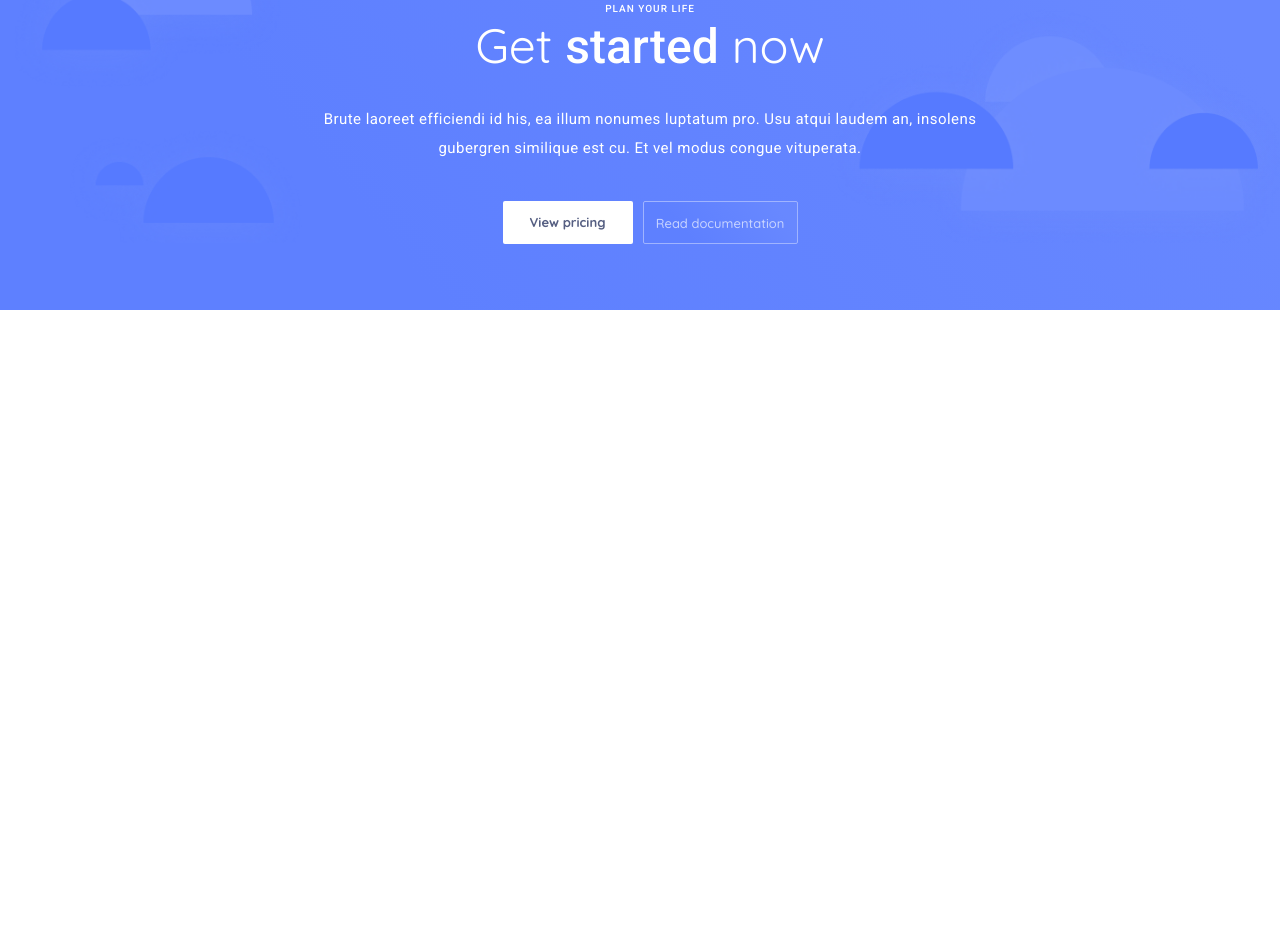
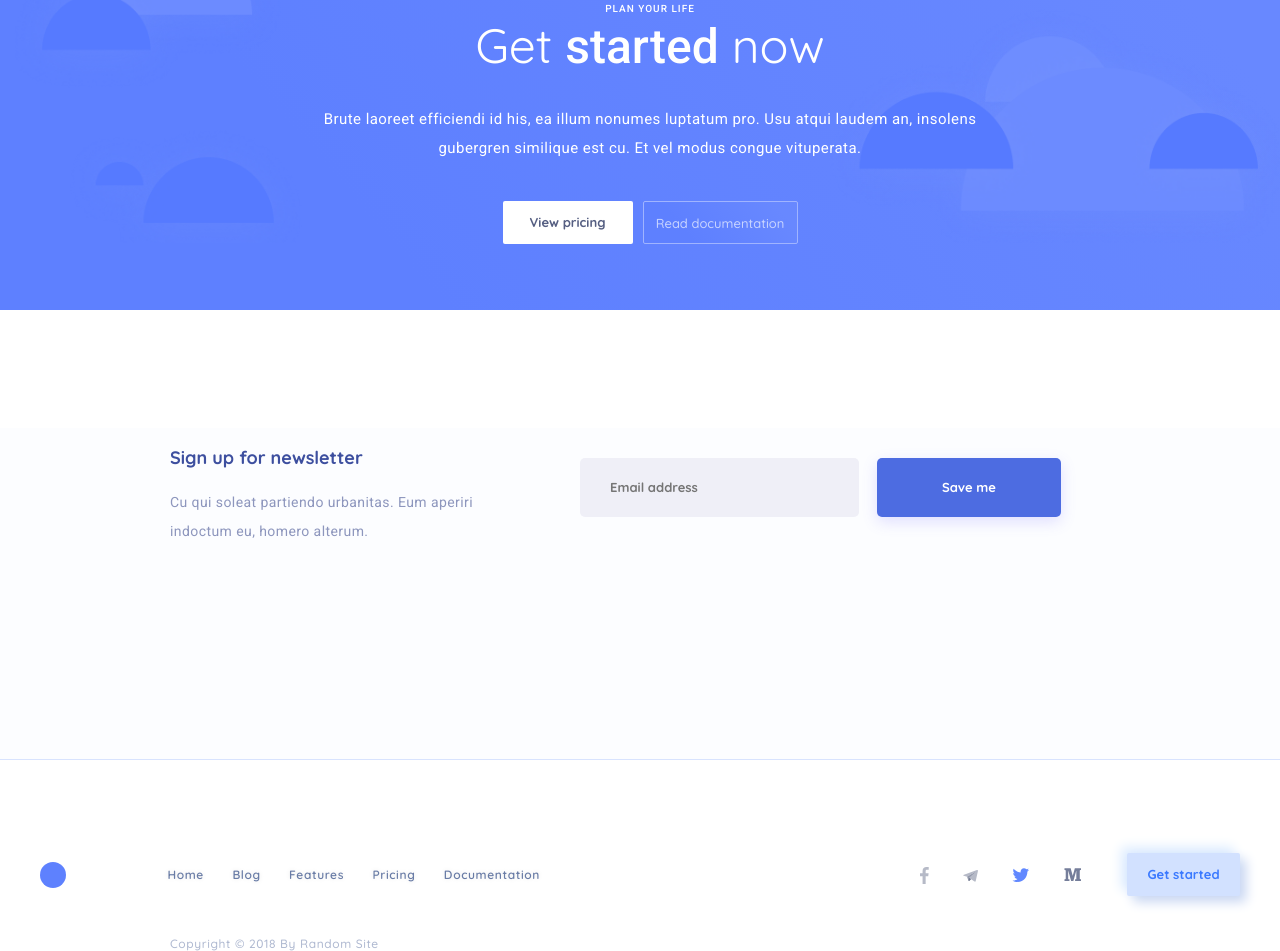
Before and after one commit to OlhaSoroka/Manager_app, a website: page src/index.html in a window 1280 px wide. Shown: the part 5425-6376 px from the top of the page. Before the commit the page ends 5735 px from the top, so only its background shows below. Drawn offline with nearby package versions, Linux system fonts and the light colour scheme.

Commit message:
implement all sections

```diff
--- a/src/index.html
+++ b/src/index.html
@@ -268,7 +268,44 @@
             </div>
         </div>
     </section>
-    <section class="sign"></section>
+    <section class="sign">
+        <div class="container">
+            <div class="sign__wrapper">
+                <div class="sign__text_container">
+                    <div class="sign__header">Sign up for newsletter</div>
+                    <div class="sign__text">Cu qui soleat partiendo urbanitas. Eum aperiri indoctum eu, homero alterum.
+                    </div>
+                </div>
+                <div class="button__container">
+                    <input type="email" class="sign__button_grey" placeholder="Email address">
+                    <button class="sign__button_blue">Save me</button>
+                </div>
+            </div>
+        </div>
+    </section>
+    <section class="header footer">
+        <div class="container">
+            <div class="header__wrapper">
+                <div class="header__link_wrapper">
+                    <div class="header__logo"><img src="./img/logo.svg" alt="logo"></div>
+                    <div class="header__link">Home</div>
+                    <div class="header__link">Blog</div>
+                    <div class="header__link">Features</div>
+                    <div class="header__link">Pricing</div>
+                    <div class="header__link">Documentation</div>
+                </div>
+                <div class="header__icon_wrapper">
+                    <div class="header__icon"><img src="./icon/fb.svg" alt="facebook"></div>
+                    <div class="header__icon"><img src="./icon/tg.svg" alt="telegram"></div>
+                    <div class="header__icon"><img src="./icon/tw.svg" alt="twitter"></div>
+                    <div class="header__icon"><img src="./icon/m.svg" alt="m"></div>
+                    <button class="button header__button">Get started</button>
+                </div>
+            </div>
+            <div class="footer_copyright">Copyright © 2018 by Random site
+            </div>
+        </div>
+    </section>
 
     <script src="./js/script.js"></script>
 </body>
--- a/src/scss/base/_mixins.scss
+++ b/src/scss/base/_mixins.scss
@@ -207,3 +207,38 @@
     }
     transition: all 0.2s;
 }
+@mixin sign_button_grey {
+    background: #efeff7;
+    border-radius: 5px;
+    width: 279px;
+    height: 59px;
+    font-family: Quicksand;
+    font-weight: bold;
+    font-size: 13px;
+    line-height: 16px;
+    text-align: center;
+    color: #7a85ad;
+    cursor: pointer;
+    &:focus {
+        outline: none;
+    }
+    border: none;
+}
+@mixin sign_button_blue {
+    background: #4d6ce1;
+    box-shadow: 0px 5px 15px rgba(116, 104, 255, 0.2);
+    border-radius: 5px;
+    width: 184px;
+    height: 59px;
+    font-family: Quicksand;
+    font-weight: bold;
+    font-size: 13px;
+    line-height: 16px;
+    text-align: center;
+    color: #ffffff;
+    cursor: pointer;
+    &:focus {
+        outline: none;
+    }
+    border: none;
+}
--- /dev/null
+++ b/src/scss/blocks/_footer.scss
@@ -0,0 +1,16 @@
+@import "../base/mixins";
+@import "../base/variables";
+.footer {
+    margin-top: 93px;
+    &_copyright {
+        margin: 40px 0 0 130px;
+        font-family: Quicksand;
+        font-weight: 500;
+        font-size: 12px;
+        line-height: 15px;
+        text-align: left;
+        letter-spacing: 0.05em;
+        text-transform: capitalize;
+        color: #aeb8d0;
+    }
+}
--- a/src/scss/blocks/_sign.scss
+++ b/src/scss/blocks/_sign.scss
@@ -1,2 +1,40 @@
 @import "../base/mixins";
 @import "../base/variables";
+.sign {
+    background: #fcfdff;
+    border-bottom: 1px solid #d8e3fe;
+    height: 332px;
+    &__wrapper {
+        margin: 118px 0 0 130px;
+
+        display: flex;
+        justify-content: flex-start;
+        align-items: center;
+    }
+    &__header {
+        @include header;
+        font-size: 18px;
+        text-align: left;
+        font-weight: bold;
+    }
+    &__text {
+        width: 330px;
+        @include text;
+        font-size: 14px;
+        text-align: left;
+    }
+    &__button_grey {
+        @include sign_button_grey;
+        margin-left: 80px;
+        text-align: left;
+        padding-left: 30px;
+    }
+    &__button_blue {
+        @include sign_button_blue;
+        margin-left: 14px;
+        &:hover {
+            background: linear-gradient(145deg, #5274f1, #4561cb);
+            box-shadow: 14px 14px 28px #4c6cdf42, -14px -14px 28px #4e6ce34b;
+        }
+    }
+}
--- a/src/scss/style.scss
+++ b/src/scss/style.scss
@@ -15,6 +15,7 @@
 @import "./blocks/help";
 @import "./blocks/start";
 @import "./blocks/sign";
+@import "./blocks/footer";
 .container {
     max-width: 1200px;
     margin: 0 auto;
```
Also changed, not shown: src/css/style.css.
